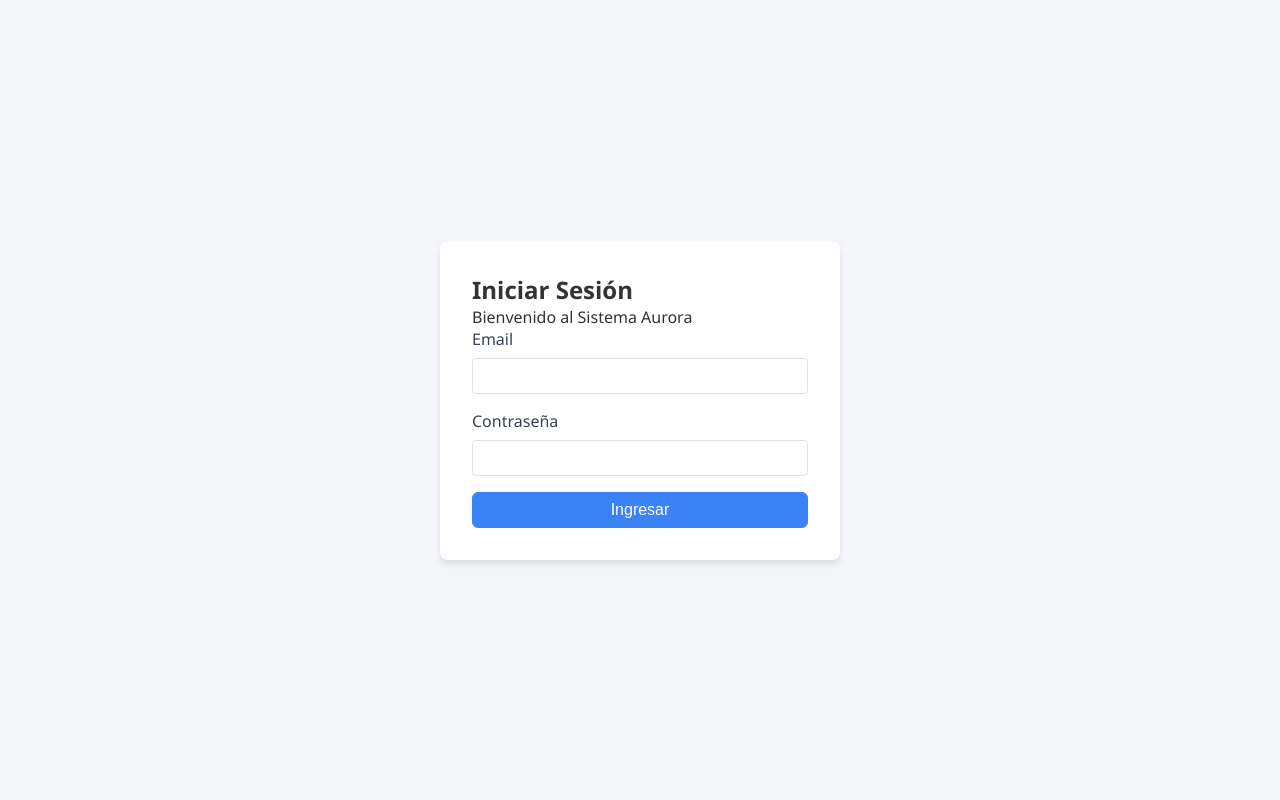
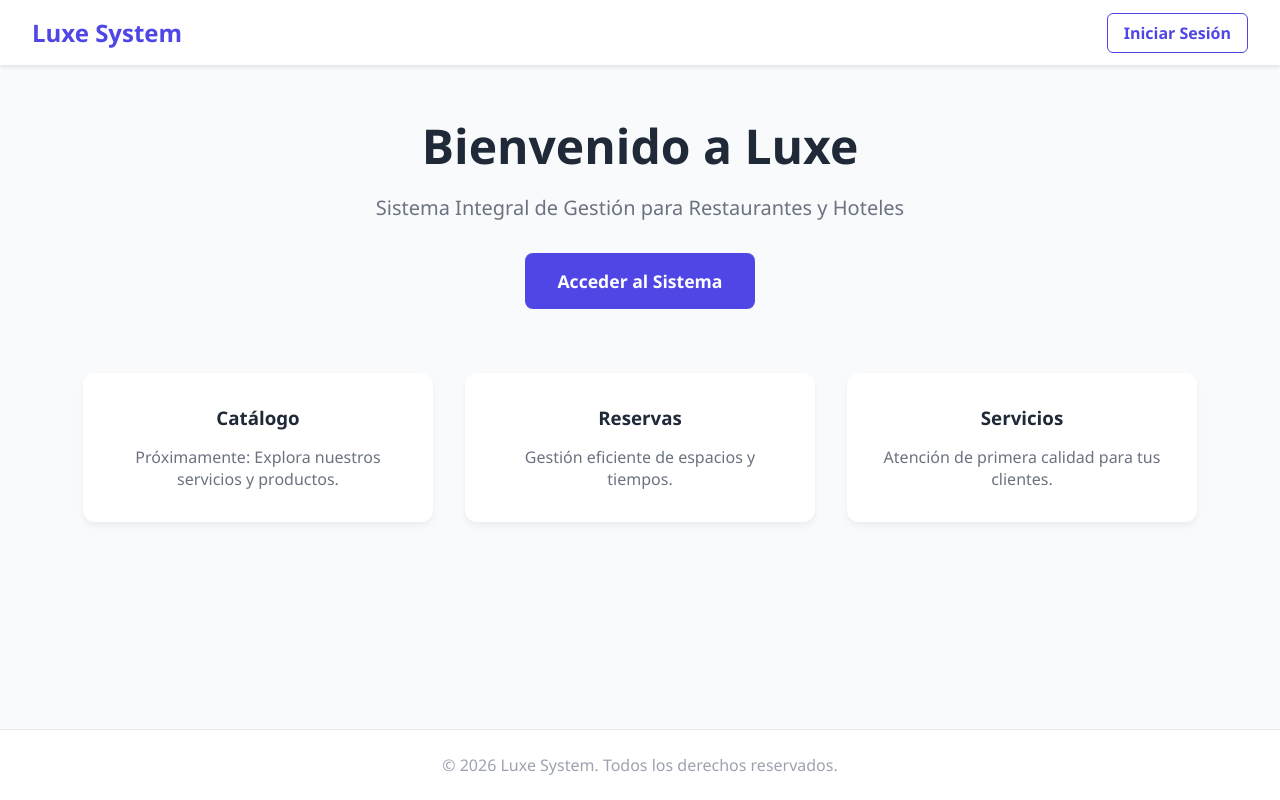
Before and after one commit to Cristianv222/luxe, a React (Create React App) app in the folder frontend/: page / in a window 1280 px wide. Before the commit this address led to /login. Built offline with nearby package versions, Linux system fonts and the light colour scheme.

Commit message:
implementacion de pagina web

```diff
--- a/frontend/src/App.js
+++ b/frontend/src/App.js
@@ -14,6 +14,7 @@ import PuntosVenta from './modulos/fast-food/PuntosVenta';
 import ShiftManager from './modulos/fast-food/ShiftManager';
 import Impresoras from './modulos/fast-food/Impresoras';
 import DisenoFastFood from './modulos/fast-food/DisenoFastFood';
+import LandingPage from './modulos/pagina-web/LandingPage';
 import './App.css';
 
 // Componente para proteger rutas
@@ -62,7 +63,9 @@ function App() {
         <Routes>
           <Route path="/login" element={<Login />} />
 
-          <Route path="/" element={
+          <Route path="/" element={<LandingPage />} />
+
+          <Route path="/dashboard" element={
             <PrivateRoute>
               <Dashboard />
             </PrivateRoute>
--- /dev/null
+++ b/frontend/src/modulos/pagina-web/LandingPage.css
@@ -0,0 +1,117 @@
+.landing-container {
+    min-height: 100vh;
+    display: flex;
+    flex-direction: column;
+    font-family: 'Segoe UI', Tahoma, Geneva, Verdana, sans-serif;
+    color: #333;
+    background-color: #f9fafb;
+}
+
+.landing-header {
+    display: flex;
+    justify-content: space-between;
+    align-items: center;
+    padding: 1rem 2rem;
+    background-color: white;
+    box-shadow: 0 2px 4px rgba(0,0,0,0.1);
+}
+
+.landing-header h1 {
+    margin: 0;
+    color: #4f46e5;
+    font-size: 1.5rem;
+}
+
+.login-btn {
+    text-decoration: none;
+    color: #4f46e5;
+    font-weight: 600;
+    padding: 0.5rem 1rem;
+    border: 1px solid #4f46e5;
+    border-radius: 6px;
+    transition: all 0.3s ease;
+}
+
+.login-btn:hover {
+    background-color: #4f46e5;
+    color: white;
+}
+
+.landing-content {
+    flex: 1;
+    display: flex;
+    flex-direction: column;
+    align-items: center;
+    padding: 3rem 1rem;
+}
+
+.hero-section {
+    text-align: center;
+    margin-bottom: 4rem;
+    max-width: 800px;
+}
+
+.hero-section h2 {
+    font-size: 3rem;
+    margin-bottom: 1rem;
+    color: #1f2937;
+}
+
+.hero-section p {
+    font-size: 1.25rem;
+    color: #6b7280;
+    margin-bottom: 2rem;
+}
+
+.cta-button {
+    display: inline-block;
+    background-color: #4f46e5;
+    color: white;
+    padding: 1rem 2rem;
+    border-radius: 8px;
+    text-decoration: none;
+    font-weight: bold;
+    font-size: 1.1rem;
+    transition: background-color 0.3s;
+}
+
+.cta-button:hover {
+    background-color: #4338ca;
+}
+
+.features-preview {
+    display: flex;
+    gap: 2rem;
+    flex-wrap: wrap;
+    justify-content: center;
+    max-width: 1200px;
+    width: 100%;
+}
+
+.feature-card {
+    background: white;
+    padding: 2rem;
+    border-radius: 12px;
+    box-shadow: 0 4px 6px rgba(0,0,0,0.05);
+    flex: 1;
+    min-width: 250px;
+    max-width: 350px;
+    text-align: center;
+}
+
+.feature-card h3 {
+    color: #1f2937;
+    margin-bottom: 1rem;
+}
+
+.feature-card p {
+    color: #6b7280;
+}
+
+.landing-footer {
+    text-align: center;
+    padding: 1.5rem;
+    background-color: white;
+    border-top: 1px solid #e5e7eb;
+    color: #9ca3af;
+}
--- /dev/null
+++ b/frontend/src/modulos/pagina-web/LandingPage.js
@@ -0,0 +1,60 @@
+import React, { useContext } from 'react';
+import { Link } from 'react-router-dom';
+import { AuthContext } from '../../context/AuthContext';
+import './LandingPage.css';
+
+const LandingPage = () => {
+    const { user } = useContext(AuthContext);
+
+    return (
+        <div className="landing-container">
+            <header className="landing-header">
+                <div className="logo-container">
+                    <h1>Luxe System</h1>
+                </div>
+                <nav>
+                    {user ? (
+                        <Link to="/dashboard" className="login-btn">Ir al Panel</Link>
+                    ) : (
+                        <Link to="/login" className="login-btn">Iniciar Sesión</Link>
+                    )}
+                </nav>
+            </header>
+
+            <main className="landing-content">
+                <section className="hero-section">
+                    <h2>Bienvenido a Luxe</h2>
+                    <p>Sistema Integral de Gestión para Restaurantes y Hoteles</p>
+                    <div className="cta-container">
+                        {user ? (
+                            <Link to="/dashboard" className="cta-button">Ir al Dashboard</Link>
+                        ) : (
+                            <Link to="/login" className="cta-button">Acceder al Sistema</Link>
+                        )}
+                    </div>
+                </section>
+
+                <section className="features-preview">
+                    <div className="feature-card">
+                        <h3>Catálogo</h3>
+                        <p>Próximamente: Explora nuestros servicios y productos.</p>
+                    </div>
+                    <div className="feature-card">
+                        <h3>Reservas</h3>
+                        <p>Gestión eficiente de espacios y tiempos.</p>
+                    </div>
+                    <div className="feature-card">
+                        <h3>Servicios</h3>
+                        <p>Atención de primera calidad para tus clientes.</p>
+                    </div>
+                </section>
+            </main>
+
+            <footer className="landing-footer">
+                <p>&copy; {new Date().getFullYear()} Luxe System. Todos los derechos reservados.</p>
+            </footer>
+        </div>
+    );
+};
+
+export default LandingPage;
```
